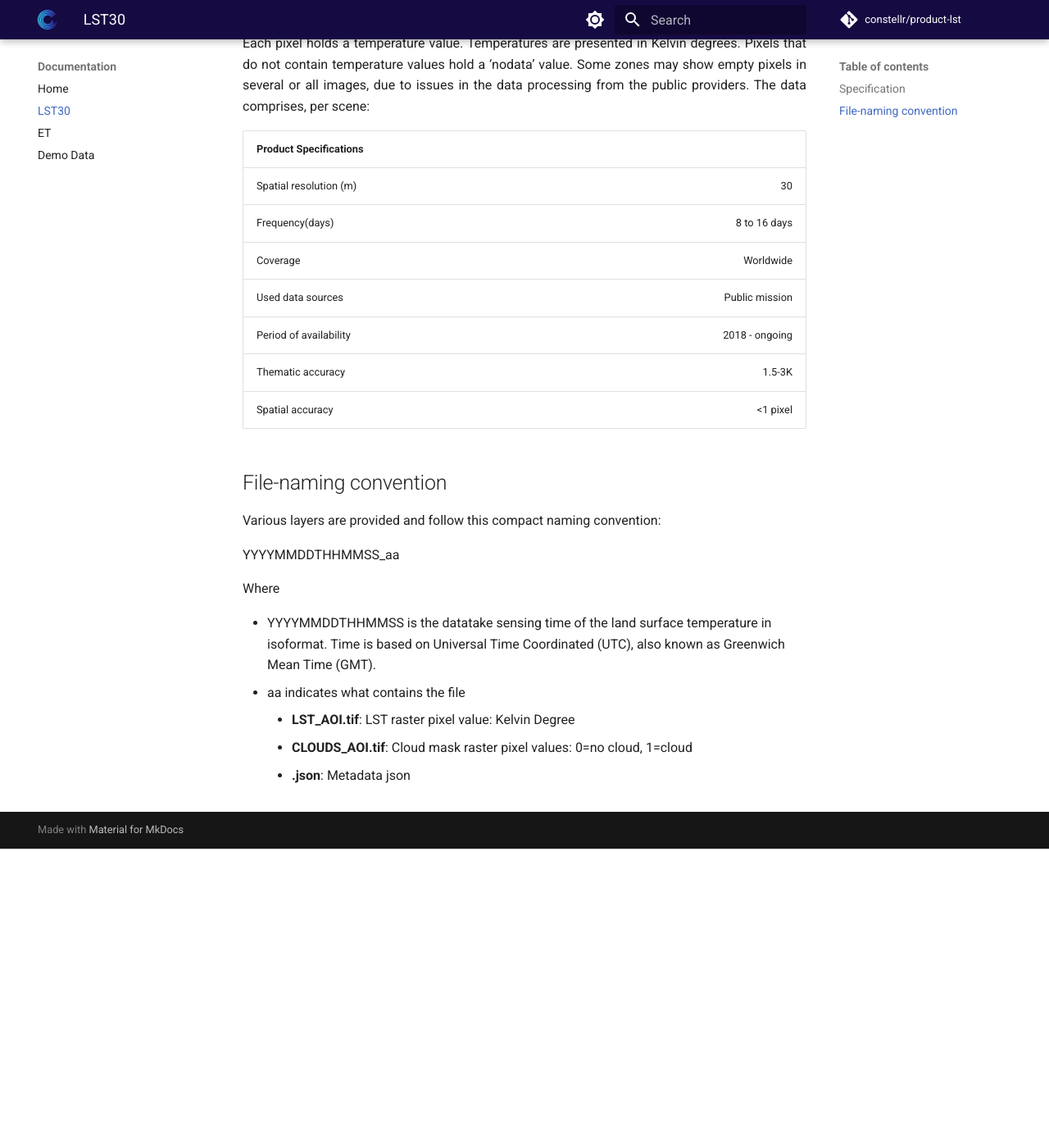
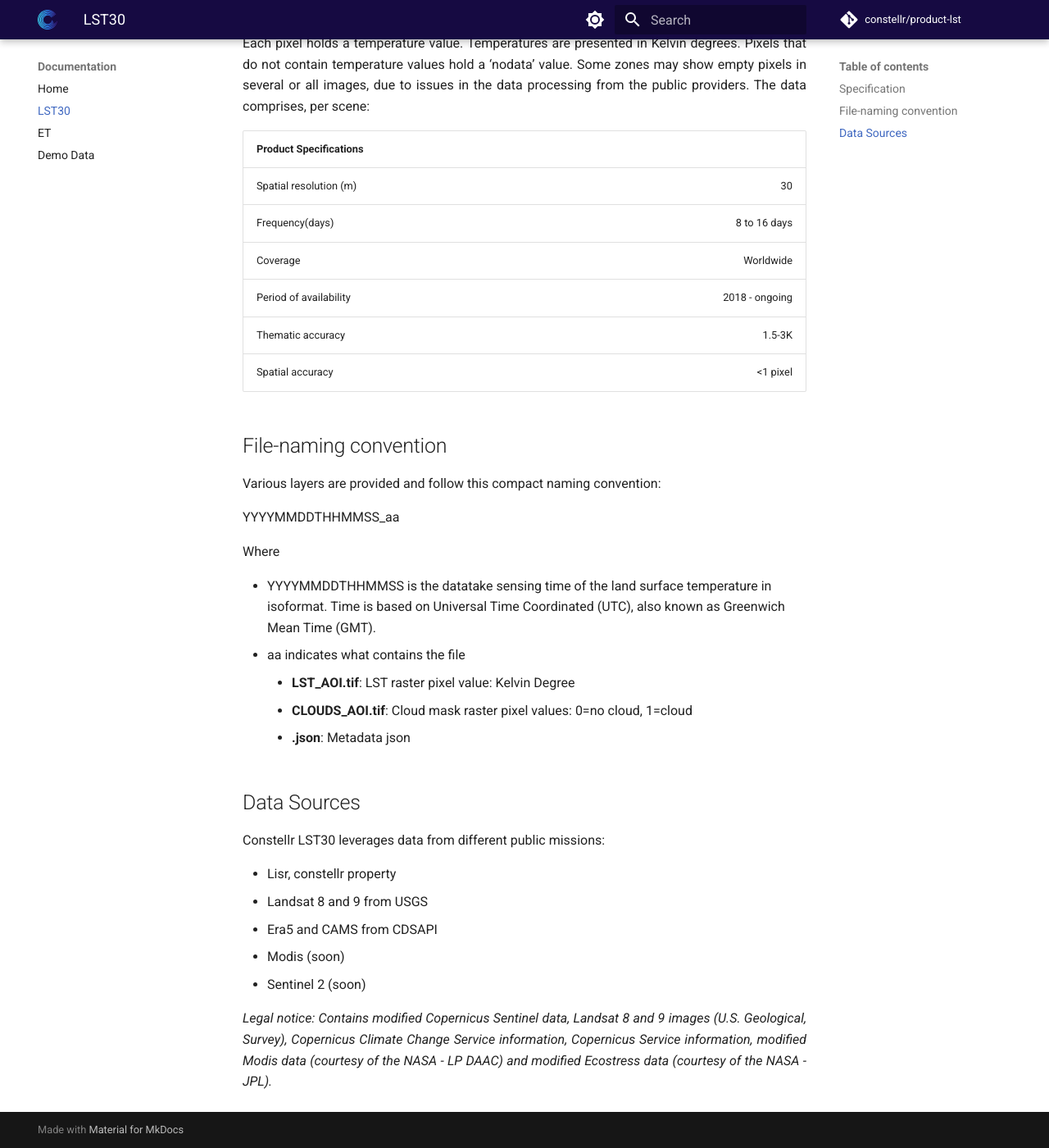
Before and after one commit to constellr/product-lst, an MkDocs documentation site: the page built from docs/lst.md, in a window 1280 px wide and 1400 px high, scrolled down 384 px. Shown: the whole window at 82% size. Built offline with MkDocs 1.6.1 and Material for MkDocs 9.7.7, drawn with Linux system fonts in a browser that asks for light colours; comment, search, counter and statistics services are not loaded; the version menu is left out; before the commit the page ends 1419 px from its top, so only the background shows below that.

Commit message:
include data sources

```diff
--- a/docs/lst.md
+++ b/docs/lst.md
@@ -22,7 +22,6 @@
 | Spatial resolution (m)                | 30                    |
 | Frequency(days)                       | 8 to 16 days          |
 | Coverage                              | Worldwide             |
-| Used data sources                     | Public mission        |
 | Period of availability                | 2018 - ongoing        |
 | Thematic accuracy                     |  1.5-3K               |
 | Spatial accuracy                      | <1 pixel              |
@@ -45,3 +44,17 @@
     - **CLOUDS_AOI.tif**: Cloud mask raster
         pixel values: 0=no cloud, 1=cloud
     - **.json**: Metadata json
+
+
+
+## Data Sources
+
+Constellr LST30 leverages data from different public missions:
+
+-   Lisr, constellr property
+-   Landsat 8 and 9 from USGS
+-   Era5 and CAMS from CDSAPI
+-   Modis (soon)
+-   Sentinel 2 (soon)
+
+*Legal notice: Contains modified Copernicus Sentinel data, Landsat 8 and 9 images (U.S. Geological, Survey), Copernicus Climate Change Service information, Copernicus Service information, modified Modis data (courtesy of the NASA - LP DAAC) and modified Ecostress data (courtesy of the NASA - JPL).*
```
